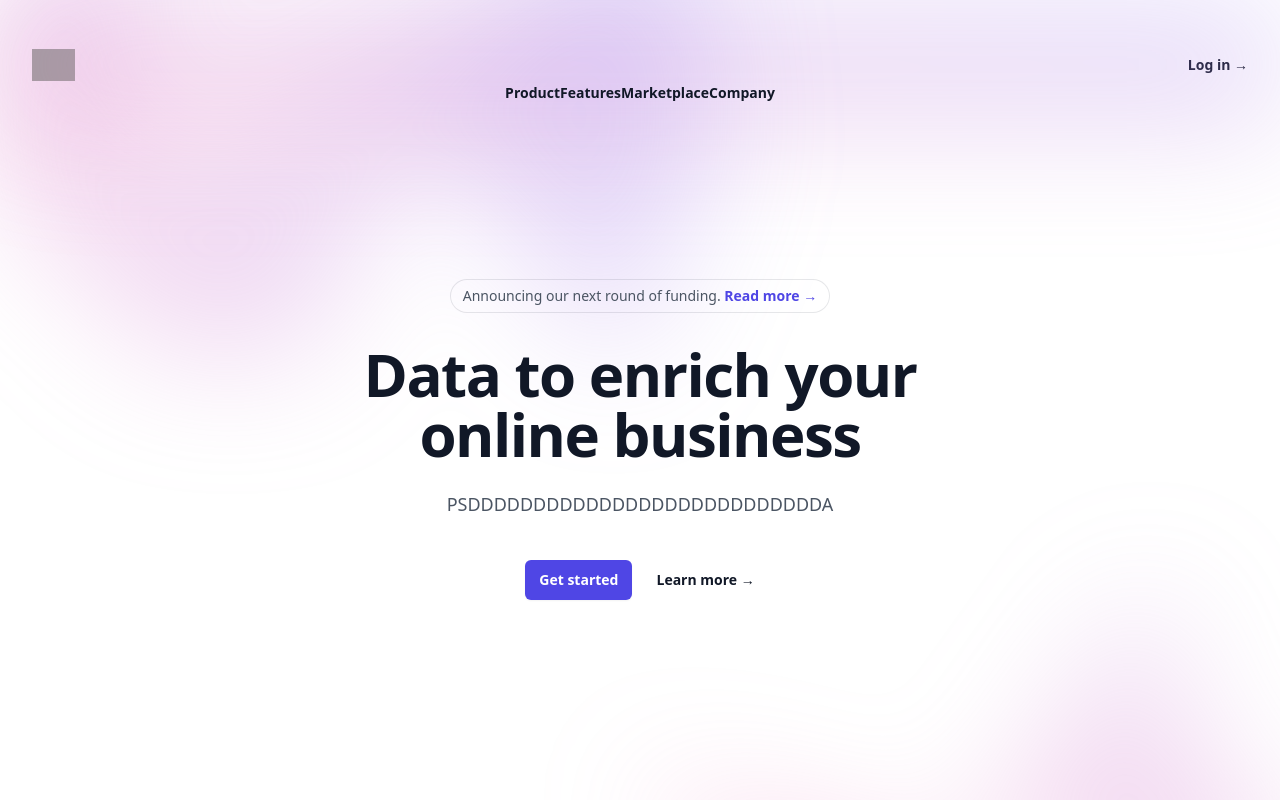
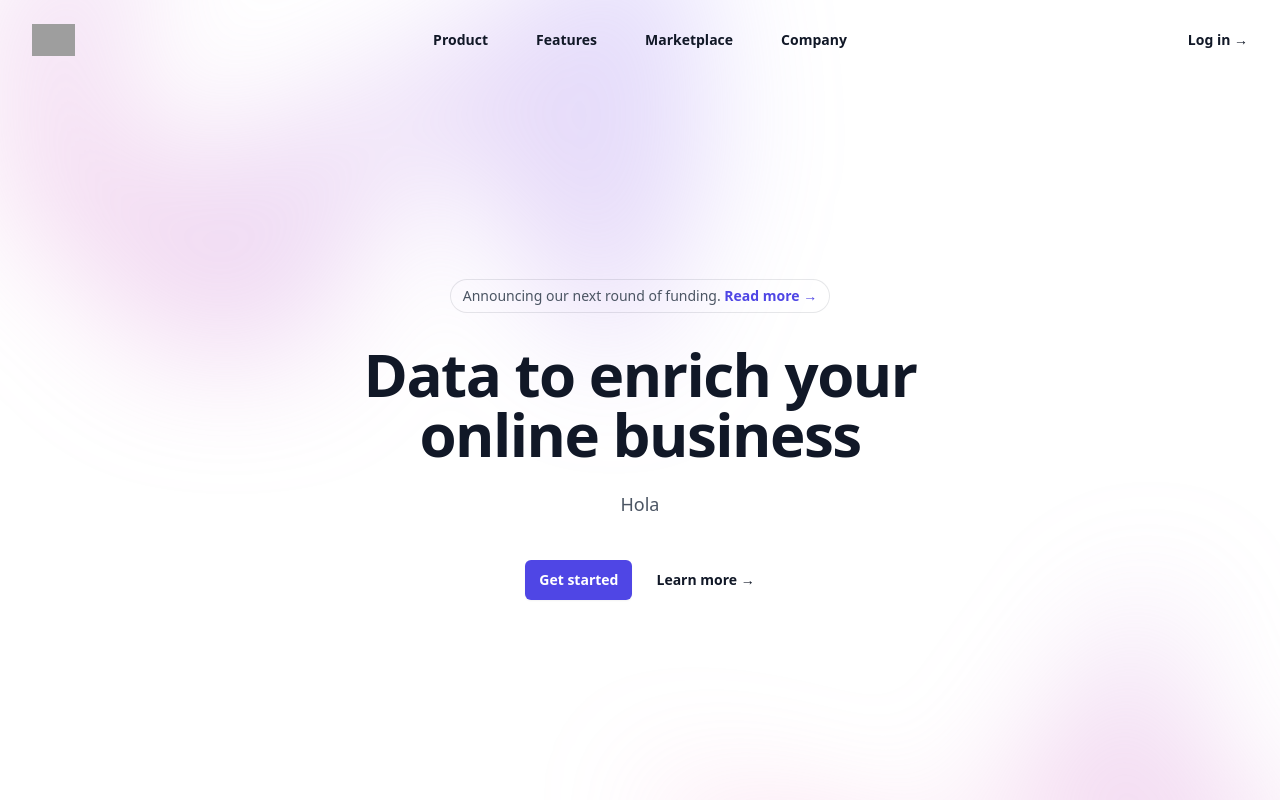
Before and after one commit to nicolashl-dev/vitereact, a React (Vite) app: page / in a window 1280 px wide. Shown: the top 800 px of the page. Built offline with nearby package versions, Linux system fonts and the light colour scheme; grey boxes are pictures that could not be loaded.

Commit message:
Descripción de los cambios

```diff
--- a/src/App.jsx
+++ b/src/App.jsx
@@ -13,7 +13,7 @@ function App() {
   const [mobileMenuOpen, setMobileMenuOpen] = useState(false)
 
   return (
-    <div className="relative">
+    <div className="bg-white">
       <header className="absolute inset-x-0 top-0 z-50">
         <nav className="flex items-center justify-between p-6 lg:px-8" aria-label="Global">
           <div className="flex lg:flex-1">
@@ -26,7 +26,7 @@ function App() {
               />
             </a>
           </div>
-          <div className="absolute inset-0 bg-gradient-to-tr from-[#ff80b5] to-[#9089fc] opacity-30 blur-3xl">
+          <div className="flex lg:hidden">
             <button
               type="button"
               className="-m-2.5 inline-flex items-center justify-center rounded-md p-2.5 text-gray-700"
@@ -36,7 +36,7 @@ function App() {
               <Bars3Icon className="h-6 w-6" aria-hidden="true" />
             </button>
           </div>
-          <div className="relative isolate px-6 pt-14 lg:px-8">
+          <div className="hidden lg:flex lg:gap-x-12">
             {navigation.map((item) => (
               <a key={item.name} href={item.href} className="text-sm font-semibold leading-6 text-gray-900">
                 {item.name}
@@ -125,7 +125,7 @@ function App() {
               Data to enrich your online business
             </h1>
             <p className="mt-6 text-lg leading-8 text-gray-600">
-              PSDDDDDDDDDDDDDDDDDDDDDDDDDDDA
+              Hola
             </p>
             <div className="mt-10 flex items-center justify-center gap-x-6">
               <a
```
